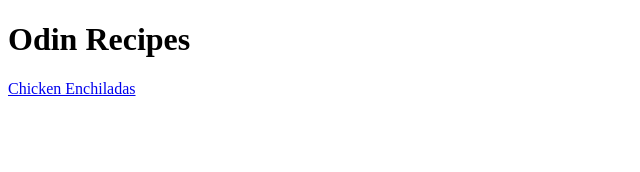
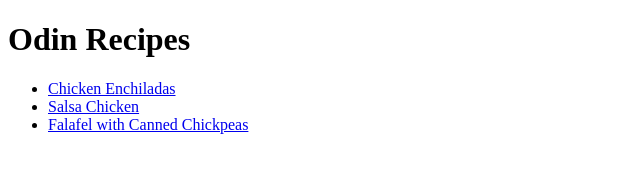
Before and after one commit to gitVinayakD/odin-recipes, a plain HTML site: page index.html in a window 1280 px wide. Shown: the whole page, without its empty margins (0-640 px from the left). Drawn offline with Linux system fonts and the light colour scheme.

Commit message:
Updated index to include salsa chicken and falafel recipes and wrapped them in a unordered list

```diff
--- a/index.html
+++ b/index.html
@@ -7,6 +7,11 @@
 </head>
 <body>
     <h1>Odin Recipes</h1>
-    <a href="./recipes/chickenEnchiladas.html" target="_blank">Chicken Enchiladas</a>
+    <ul>
+        <li><a href="./recipes/chickenEnchiladas.html" target="_blank">Chicken Enchiladas</a></li>
+        <li><a href="./recipes/salsaChicken.html" target="_blank">Salsa Chicken</a></li>
+        <li><a href="./recipes/falafel.html" target="_blank">Falafel with Canned Chickpeas</a></li>
+    </ul>
+
 </body>
 </html>
```
